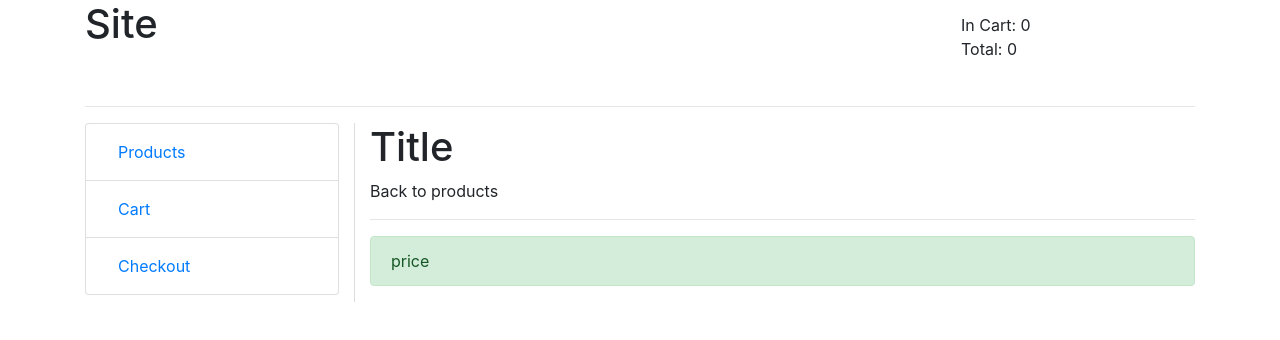
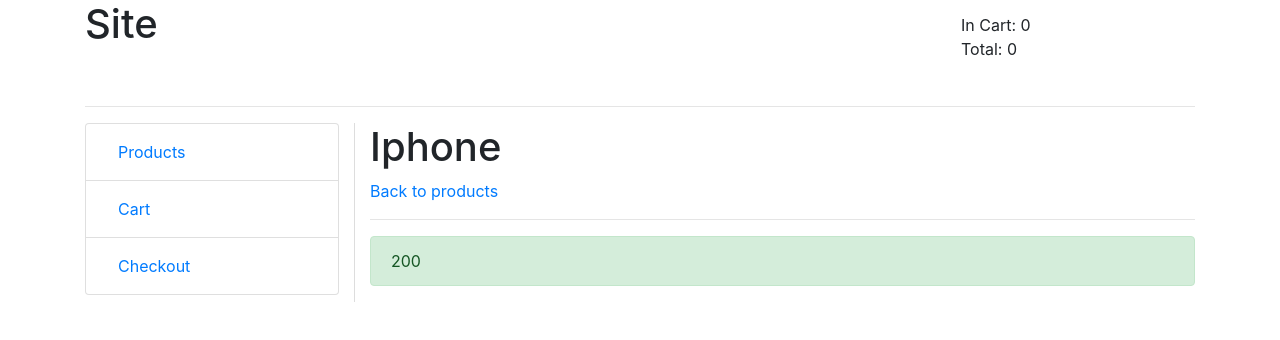
Before and after one commit to seriiserii825/vue-lavrik-base, a Vue app: page /product/100 in a window 1280 px wide. Shown: the top 340 px of the page. Built offline with nearby package versions, Linux system fonts and the light colour scheme.

Commit message:
single page

```diff
--- a/src/router/router.js
+++ b/src/router/router.js
@@ -3,6 +3,7 @@
 import Checkout from "../views/Checkout"
 import ProductsList from "../views/ProductsList"
 import Product from "../views/Product"
+import E404 from "../views/E404"
 
 const routes = [
   {
@@ -24,7 +25,8 @@
     name: "products",
     path: "/",
     component: ProductsList
-  }
+  },
+  { name: "NotFound", path: "/:catchAll(.*)", component: E404 }
 ]
 
 export default createRouter({
--- a/src/store/products.js
+++ b/src/store/products.js
@@ -4,7 +4,15 @@
     items: tmpGetProducts()
   },
   getters: {
-    all: (state) => state.items
+    all: (state) => state.items,
+    singleProduct(state, getters) {
+      return (id) => {
+        const product = getters.all.find((item) => {
+          return item.id.toString() === id
+        })
+        return product
+      }
+    }
   },
   mutations: {},
   actions: {}
--- a/src/views/E404.vue
+++ b/src/views/E404.vue
@@ -1,13 +1,11 @@
 <template>
-	<div>
-		<h1>Page not found</h1>
-		<hr>
-		Start from main page
-	</div>
+  <div>
+    <h1>Page not found</h1>
+    <hr />
+    <router-link :to="{ name: 'products' }">Start from main page</router-link>
+  </div>
 </template>
 
 <script>
-	export default {
-
-	}
+export default {}
 </script>
--- a/src/views/Product.vue
+++ b/src/views/Product.vue
@@ -1,16 +1,25 @@
 <template>
   <div>
-    <h1>Title</h1>
-    Back to products
+    <h1>{{ item.title }}</h1>
+    <router-link :to="{ name: 'products' }">Back to products</router-link>
     <hr />
-    <div class="alert alert-success">price</div>
+    <div class="alert alert-success" v-if="item.price">{{ item.price }}</div>
   </div>
 </template>
 
 <script>
+import { mapGetters } from "vuex"
 export default {
-  created() {
-    console.log(this.$route)
+  data() {
+    return {
+      item: {}
+    }
+  },
+  computed: {
+    ...mapGetters("products", { singleProduct: "singleProduct" })
+  },
+  mounted() {
+    this.item = this.singleProduct(this.$route.params.id)
   }
 }
 </script>
```
